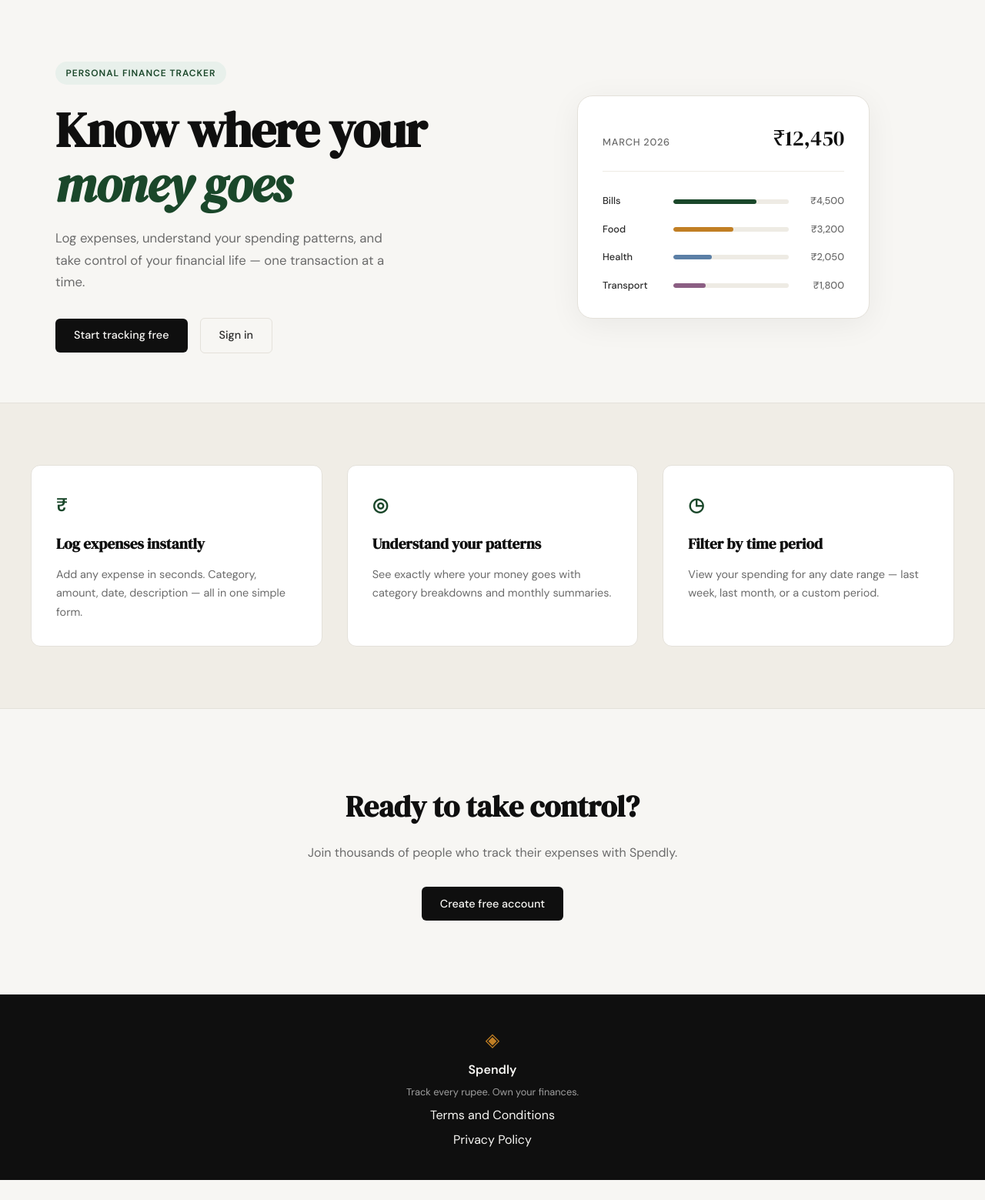
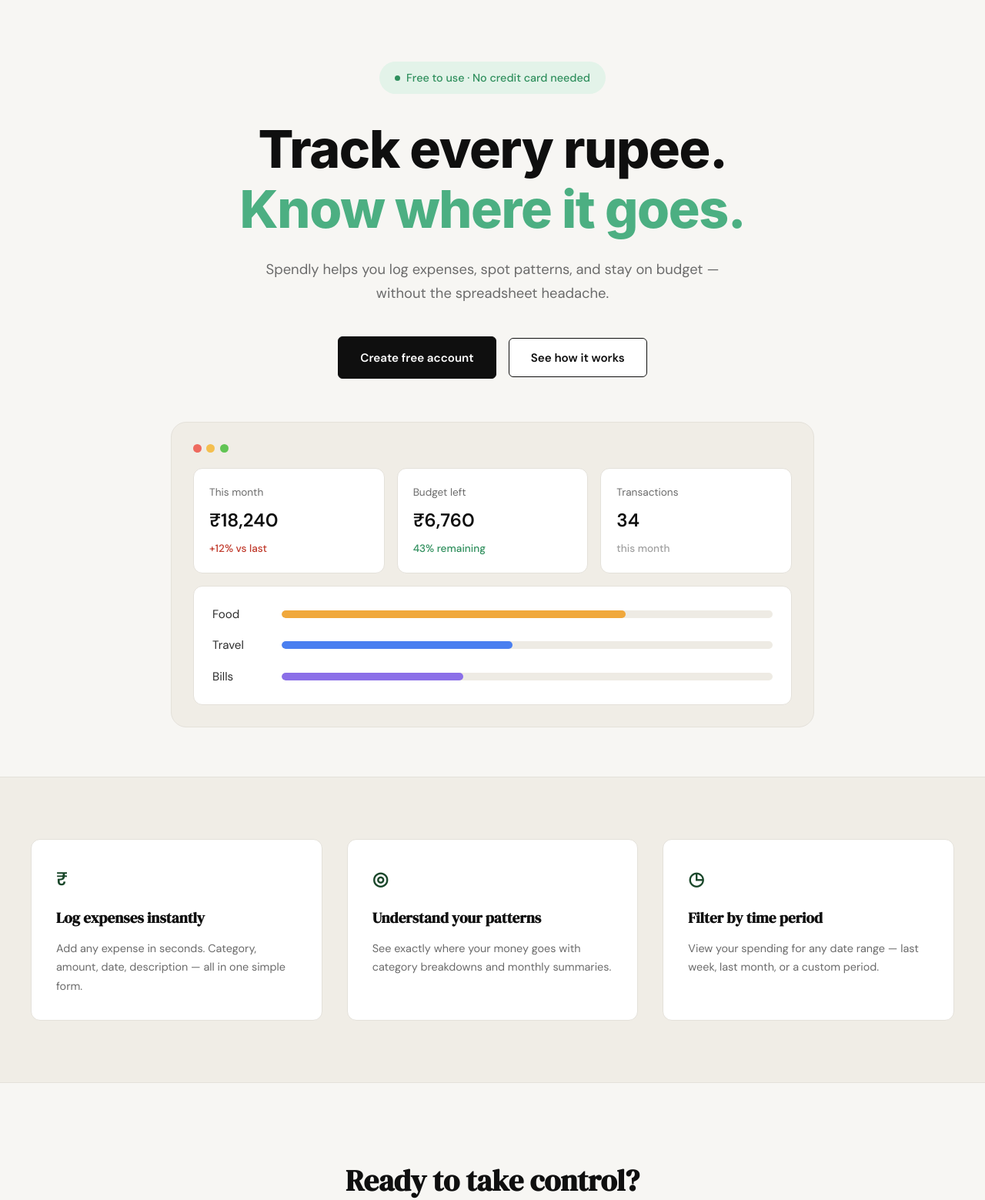
Before and after one commit to iiabhi/spend-tracker, a Flask app: page / in a window 1280 px wide. Shown: the part 61-1620 px from the top of the page at 77% size. Before the commit the page ends 1594 px from the top, so only its background shows below. Run offline with Flask 3, Linux system fonts and the light colour scheme.

Commit message:
Landing Page Update

```diff
--- /dev/null
+++ b/static/css/landing.css
@@ -0,0 +1,292 @@
+/* ------------------------------------------------------------------ */
+/* Landing hero override                                              */
+/* Scoped to the hero section only — does not touch other sections.   */
+/* ------------------------------------------------------------------ */
+
+.hero {
+    display: flex;
+    flex-direction: column;
+    align-items: center;
+    padding: 5rem 2rem 4rem;
+    max-width: 900px;
+    margin: 0 auto;
+}
+
+.hero-inner {
+    display: flex;
+    flex-direction: column;
+    align-items: center;
+    width: 100%;
+}
+
+.hero-badge {
+    display: inline-flex;
+    align-items: center;
+    gap: 0.5rem;
+    background: #e3f3e9;
+    color: #2f8f5d;
+    font-size: 0.9rem;
+    font-weight: 500;
+    letter-spacing: normal;
+    text-transform: none;
+    padding: 0.6rem 1.25rem;
+    border-radius: 999px;
+    margin-bottom: 2rem;
+}
+
+.hero-badge-dot {
+    width: 7px;
+    height: 7px;
+    border-radius: 50%;
+    background: #2f8f5d;
+}
+
+.hero-title {
+    font-family: -apple-system, BlinkMacSystemFont, 'Helvetica Neue', Arial, sans-serif;
+    font-weight: 800;
+    font-size: clamp(2.75rem, 6vw, 4.25rem);
+    line-height: 1.15;
+    letter-spacing: -0.02em;
+    color: var(--ink);
+    text-align: center;
+    margin-bottom: 1.5rem;
+}
+
+.hero-title-accent {
+    color: #4caf82;
+}
+
+.hero-subtitle {
+    font-size: 1.15rem;
+    color: var(--ink-muted);
+    line-height: 1.7;
+    max-width: 620px;
+    text-align: center;
+    margin-bottom: 2.5rem;
+}
+
+.hero-actions {
+    display: flex;
+    gap: 1rem;
+    align-items: center;
+    justify-content: center;
+    margin-bottom: 3.5rem;
+}
+
+.hero-btn-primary {
+    display: inline-block;
+    background: var(--ink);
+    color: #fff;
+    padding: 0.9rem 1.75rem;
+    border-radius: var(--radius-sm);
+    font-size: 0.95rem;
+    font-weight: 600;
+    text-decoration: none;
+    border: 1px solid var(--ink);
+    transition: opacity 0.2s;
+}
+
+.hero-btn-primary:hover { opacity: 0.85; }
+
+.hero-btn-secondary {
+    display: inline-block;
+    background: #fff;
+    color: var(--ink);
+    padding: 0.9rem 1.75rem;
+    border-radius: var(--radius-sm);
+    font-size: 0.95rem;
+    font-weight: 600;
+    text-decoration: none;
+    border: 1px solid var(--ink);
+    transition: background 0.2s;
+}
+
+.hero-btn-secondary:hover { background: var(--paper-warm); }
+
+/* -------------------------------------------------------------- */
+/* Dashboard preview card                                          */
+/* -------------------------------------------------------------- */
+
+.dashboard-preview {
+    width: 100%;
+    background: var(--paper-warm);
+    border: 1px solid var(--border);
+    border-radius: var(--radius-lg);
+    padding: 1.75rem;
+}
+
+.dashboard-dots {
+    display: flex;
+    gap: 0.4rem;
+    margin-bottom: 1.25rem;
+}
+
+.dot {
+    width: 11px;
+    height: 11px;
+    border-radius: 50%;
+}
+
+.dot-red { background: #ee6a5f; }
+.dot-yellow { background: #f4bf4f; }
+.dot-green { background: #61c454; }
+
+.stat-cards {
+    display: grid;
+    grid-template-columns: repeat(3, 1fr);
+    gap: 1rem;
+    margin-bottom: 1rem;
+}
+
+.stat-card {
+    display: flex;
+    flex-direction: column;
+    gap: 0.4rem;
+    background: var(--paper-card);
+    border: 1px solid var(--border);
+    border-radius: var(--radius-md);
+    padding: 1.25rem;
+}
+
+.stat-label {
+    font-size: 0.85rem;
+    color: var(--ink-muted);
+}
+
+.stat-value {
+    font-size: 1.5rem;
+    font-weight: 700;
+    color: var(--ink);
+}
+
+.stat-delta {
+    font-size: 0.85rem;
+    font-weight: 500;
+}
+
+.stat-delta-down { color: var(--danger); }
+.stat-delta-up { color: #2f8f5d; }
+.stat-delta-neutral { color: var(--ink-faint); }
+
+.category-panel {
+    display: flex;
+    flex-direction: column;
+    gap: 1rem;
+    background: var(--paper-card);
+    border: 1px solid var(--border);
+    border-radius: var(--radius-md);
+    padding: 1.5rem;
+}
+
+.category-row {
+    display: grid;
+    grid-template-columns: 70px 1fr;
+    align-items: center;
+    gap: 1.25rem;
+}
+
+.category-label {
+    font-size: 0.95rem;
+    color: var(--ink-soft);
+}
+
+.progress-track {
+    height: 10px;
+    background: var(--border-soft);
+    border-radius: 999px;
+    overflow: hidden;
+}
+
+.progress-fill {
+    height: 100%;
+    border-radius: 999px;
+}
+
+.fill-food { background: #f0a83c; }
+.fill-travel { background: #4a7ff0; }
+.fill-bills { background: #8b6fe8; }
+
+/* -------------------------------------------------------------- */
+/* Responsive                                                      */
+/* -------------------------------------------------------------- */
+
+@media (max-width: 700px) {
+    .stat-cards { grid-template-columns: 1fr; }
+    .hero-actions { flex-direction: column; width: 100%; }
+    .hero-btn-primary, .hero-btn-secondary { width: 100%; text-align: center; }
+}
+
+/* -------------------------------------------------------------- */
+/* "How it works" modal                                            */
+/* -------------------------------------------------------------- */
+
+.hero-btn-secondary {
+    font-family: inherit;
+    cursor: pointer;
+}
+
+.modal-overlay {
+    display: none;
+    position: fixed;
+    inset: 0;
+    background: rgba(15, 15, 15, 0.7);
+    align-items: center;
+    justify-content: center;
+    padding: 1.5rem;
+    z-index: 1000;
+}
+
+.modal-overlay.is-open {
+    display: flex;
+}
+
+.modal-box {
+    position: relative;
+    width: 100%;
+    max-width: 800px;
+    background: var(--paper-card);
+    border-radius: var(--radius-md);
+    padding: 1rem;
+    box-shadow: 0 20px 60px rgba(0, 0, 0, 0.35);
+}
+
+.modal-close {
+    position: absolute;
+    top: -14px;
+    right: -14px;
+    width: 32px;
+    height: 32px;
+    border-radius: 50%;
+    background: var(--ink);
+    color: #fff;
+    border: none;
+    font-size: 1.25rem;
+    line-height: 1;
+    cursor: pointer;
+    display: flex;
+    align-items: center;
+    justify-content: center;
+}
+
+.modal-close:hover { background: #333; }
+
+.modal-video-wrap {
+    position: relative;
+    width: 100%;
+    height: 0;
+    padding-bottom: 56.25%; /* 16:9 */
+    border-radius: var(--radius-sm);
+    overflow: hidden;
+}
+
+.modal-video-wrap iframe {
+    position: absolute;
+    inset: 0;
+    width: 100%;
+    height: 100%;
+    border: 0;
+}
+
+@media (max-width: 500px) {
+    .modal-close { top: -12px; right: 0; }
+}
--- a/templates/landing.html
+++ b/templates/landing.html
@@ -1,65 +1,93 @@
 {% extends "base.html" %}
 
 {% block title %}Spendly — Track Every Rupee{% endblock %}
+
+{% block head %}
+<link rel="stylesheet" href="{{ url_for('static', filename='css/landing.css') }}">
+{% endblock %}
 
 {% block content %}
 
 <section class="hero">
     <div class="hero-inner">
-        <div class="hero-badge">Personal Finance Tracker</div>
+        <div class="hero-badge">
+            <span class="hero-badge-dot"></span>
+            Free to use · No credit card needed
+        </div>
         <h1 class="hero-title">
-            Know where your<br>
-            <em>money goes</em>
+            Track every rupee.<br>
+            <span class="hero-title-accent">Know where it goes.</span>
         </h1>
         <p class="hero-subtitle">
-            Log expenses, understand your spending patterns,
-            and take control of your financial life —
-            one transaction at a time.
+            Spendly helps you log expenses, spot patterns, and stay
+            on budget — without the spreadsheet headache.
         </p>
         <div class="hero-actions">
-            <a href="{{ url_for('register') }}" class="btn-primary">Start tracking free</a>
-            <a href="{{ url_for('login') }}" class="btn-ghost">Sign in</a>
+            <a href="{{ url_for('register') }}" class="hero-btn-primary">Create free account</a>
+            <button type="button" class="hero-btn-secondary" id="how-it-works-btn">See how it works</button>
         </div>
-    </div>
-    <div class="hero-visual">
-        <div class="mock-card">
-            <div class="mock-card-header">
-                <span class="mock-label">March 2026</span>
-                <span class="mock-total">₹12,450</span>
+        <div class="dashboard-preview">
+            <div class="dashboard-dots">
+                <span class="dot dot-red"></span>
+                <span class="dot dot-yellow"></span>
+                <span class="dot dot-green"></span>
             </div>
-            <div class="mock-bars">
-                <div class="mock-bar-row">
-                    <span class="mock-cat">Bills</span>
-                    <div class="mock-bar-track">
-                        <div class="mock-bar" style="width: 72%"></div>
+            <div class="stat-cards">
+                <div class="stat-card">
+                    <span class="stat-label">This month</span>
+                    <span class="stat-value">₹18,240</span>
+                    <span class="stat-delta stat-delta-down">+12% vs last</span>
+                </div>
+                <div class="stat-card">
+                    <span class="stat-label">Budget left</span>
+                    <span class="stat-value">₹6,760</span>
+                    <span class="stat-delta stat-delta-up">43% remaining</span>
+                </div>
+                <div class="stat-card">
+                    <span class="stat-label">Transactions</span>
+                    <span class="stat-value">34</span>
+                    <span class="stat-delta stat-delta-neutral">this month</span>
+                </div>
+            </div>
+            <div class="category-panel">
+                <div class="category-row">
+                    <span class="category-label">Food</span>
+                    <div class="progress-track">
+                        <div class="progress-fill fill-food" style="width: 70%"></div>
                     </div>
-                    <span class="mock-amt">₹4,500</span>
                 </div>
-                <div class="mock-bar-row">
-                    <span class="mock-cat">Food</span>
-                    <div class="mock-bar-track">
-                        <div class="mock-bar mock-bar-2" style="width: 52%"></div>
+                <div class="category-row">
+                    <span class="category-label">Travel</span>
+                    <div class="progress-track">
+                        <div class="progress-fill fill-travel" style="width: 47%"></div>
                     </div>
-                    <span class="mock-amt">₹3,200</span>
                 </div>
-                <div class="mock-bar-row">
-                    <span class="mock-cat">Health</span>
-                    <div class="mock-bar-track">
-                        <div class="mock-bar mock-bar-3" style="width: 33%"></div>
+                <div class="category-row">
+                    <span class="category-label">Bills</span>
+                    <div class="progress-track">
+                        <div class="progress-fill fill-bills" style="width: 37%"></div>
                     </div>
-                    <span class="mock-amt">₹2,050</span>
-                </div>
-                <div class="mock-bar-row">
-                    <span class="mock-cat">Transport</span>
-                    <div class="mock-bar-track">
-                        <div class="mock-bar mock-bar-4" style="width: 28%"></div>
-                    </div>
-                    <span class="mock-amt">₹1,800</span>
                 </div>
             </div>
         </div>
     </div>
 </section>
+
+<div class="modal-overlay" id="how-it-works-modal">
+    <div class="modal-box" role="dialog" aria-modal="true" aria-label="How Spendly works">
+        <button type="button" class="modal-close" id="how-it-works-close" aria-label="Close">&times;</button>
+        <div class="modal-video-wrap">
+            <iframe
+                id="how-it-works-iframe"
+                data-src="https://www.youtube.com/embed/dQw4w9WgXcQ"
+                title="How Spendly works"
+                frameborder="0"
+                allow="accelerometer; autoplay; clipboard-write; encrypted-media; gyroscope; picture-in-picture"
+                allowfullscreen>
+            </iframe>
+        </div>
+    </div>
+</div>
 
 <section class="features">
     <div class="features-inner">
@@ -90,3 +118,40 @@
 </section>
 
 {% endblock %}
+
+{% block scripts %}
+<script>
+    (function () {
+        var modal = document.getElementById('how-it-works-modal');
+        var openBtn = document.getElementById('how-it-works-btn');
+        var closeBtn = document.getElementById('how-it-works-close');
+        var iframe = document.getElementById('how-it-works-iframe');
+        var videoSrc = iframe.getAttribute('data-src');
+
+        function openModal() {
+            iframe.setAttribute('src', videoSrc + '?autoplay=1');
+            modal.classList.add('is-open');
+        }
+
+        function closeModal() {
+            modal.classList.remove('is-open');
+            iframe.setAttribute('src', ''); // clearing src stops playback
+        }
+
+        openBtn.addEventListener('click', openModal);
+        closeBtn.addEventListener('click', closeModal);
+
+        modal.addEventListener('click', function (event) {
+            if (event.target === modal) {
+                closeModal();
+            }
+        });
+
+        document.addEventListener('keydown', function (event) {
+            if (event.key === 'Escape' && modal.classList.contains('is-open')) {
+                closeModal();
+            }
+        });
+    })();
+</script>
+{% endblock %}
```
